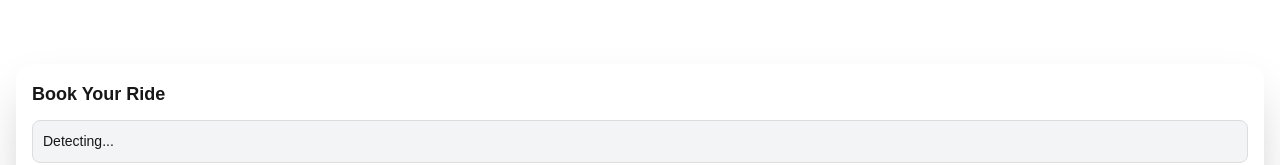
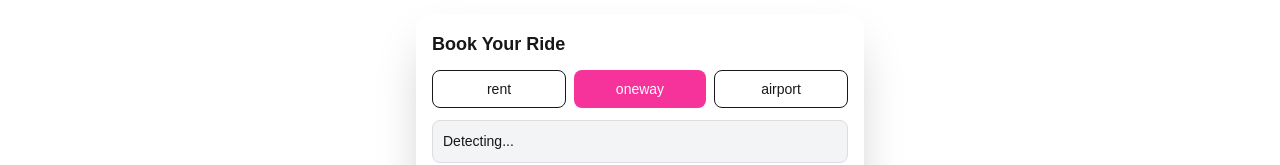
Before and after one commit to citycarsolution/city-cab, a Next.js app: page / in a window 1280 px wide. Shown: the part 546-711 px from the top of the page. Built offline with nearby package versions, Linux system fonts and the light colour scheme; no server answers.

Commit message:
final ola ui fixed

```diff
--- a/app/components/Hero.tsx
+++ b/app/components/Hero.tsx
@@ -5,14 +5,17 @@ import dynamic from "next/dynamic";
 
 const MapView = dynamic(() => import("./MapView"), { ssr: false });
 
+type Mode = "rent" | "oneway" | "airport";
+
 export default function Hero() {
+  const [mode, setMode] = useState<Mode>("oneway");
+
   const [pickup, setPickup] = useState("Detecting...");
   const [drop, setDrop] = useState("");
   const [dropSug, setDropSug] = useState<any[]>([]);
 
   const [fromCoords, setFromCoords] = useState<any>(null);
   const [toCoords, setToCoords] = useState<any>(null);
-
   const [routeCoords, setRouteCoords] = useState<any[]>([]);
 
   // 📍 AUTO LOCATION
@@ -33,7 +36,10 @@ export default function Hero() {
 
   // 🔍 AUTOCOMPLETE
   const searchPlace = async (q: string) => {
-    if (q.length < 3) return;
+    if (q.length < 3) {
+      setDropSug([]);
+      return;
+    }
 
     const res = await fetch(
       `https://nominatim.openstreetmap.org/search?format=json&q=${encodeURIComponent(
@@ -45,7 +51,7 @@ export default function Hero() {
     setDropSug(data);
   };
 
-  // 🚗 REAL ROUTE (OSRM)
+  // 🚗 ROUTE
   const getRoute = async (from: any, to: any) => {
     const res = await fetch(
       `https://router.project-osrm.org/route/v1/driving/${from.lon},${from.lat};${to.lon},${to.lat}?overview=full&geometries=geojson`
@@ -63,7 +69,7 @@ export default function Hero() {
   return (
     <div className="relative h-screen w-full">
 
-      {/* 🔥 FULL MAP */}
+      {/* 🔥 FULL SCREEN MAP */}
       {fromCoords && (
         <div className="absolute inset-0 z-0">
           <MapView
@@ -76,9 +82,26 @@ export default function Hero() {
 
       {/* 🔥 FLOATING CARD */}
       <div className="absolute bottom-0 w-full p-4 z-10">
-        <div className="bg-white rounded-2xl p-4 shadow-2xl">
+        <div className="bg-white rounded-2xl p-4 shadow-2xl max-w-md mx-auto">
 
           <h2 className="font-bold text-lg mb-3">Book Your Ride</h2>
+
+          {/* 🔥 SERVICE TABS */}
+          <div className="flex gap-2 mb-3">
+            {["rent", "oneway", "airport"].map((m) => (
+              <button
+                key={m}
+                onClick={() => setMode(m as Mode)}
+                className={`flex-1 py-2 rounded-lg text-sm font-medium ${
+                  mode === m
+                    ? "bg-pink-500 text-white"
+                    : "border"
+                }`}
+              >
+                {m}
+              </button>
+            ))}
+          </div>
 
           {/* PICKUP */}
           <input
@@ -87,7 +110,8 @@ export default function Hero() {
             className="input bg-gray-100"
           />
 
-          {/* DROP */}
+          {/* DROP (rent में hide) */}
+          {mode !== "rent" && (
             <div className="relative">
               <input
                 value={drop}
@@ -116,7 +140,6 @@ export default function Hero() {
 
                         setToCoords(to);
 
-                      // 🔥 CALL ROUTE
                         if (fromCoords) {
                           await getRoute(fromCoords, to);
                         }
@@ -128,7 +151,17 @@ export default function Hero() {
                 </div>
               )}
             </div>
+          )}
 
+          {/* RENT PACKAGE */}
+          {mode === "rent" && (
+            <select className="input">
+              <option>8hr / 80km</option>
+              <option>12hr / 120km</option>
+            </select>
+          )}
+
+          {/* BUTTON */}
           <button className="w-full bg-pink-500 text-white py-3 rounded-xl mt-2">
             Check Fare
           </button>
```
Lines whose indentation alone changed are shown as unchanged.
